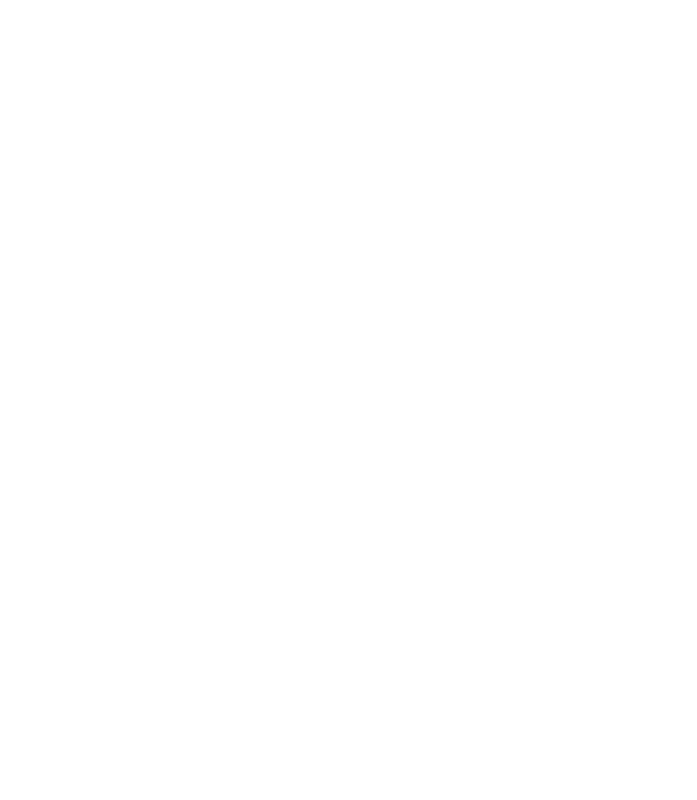
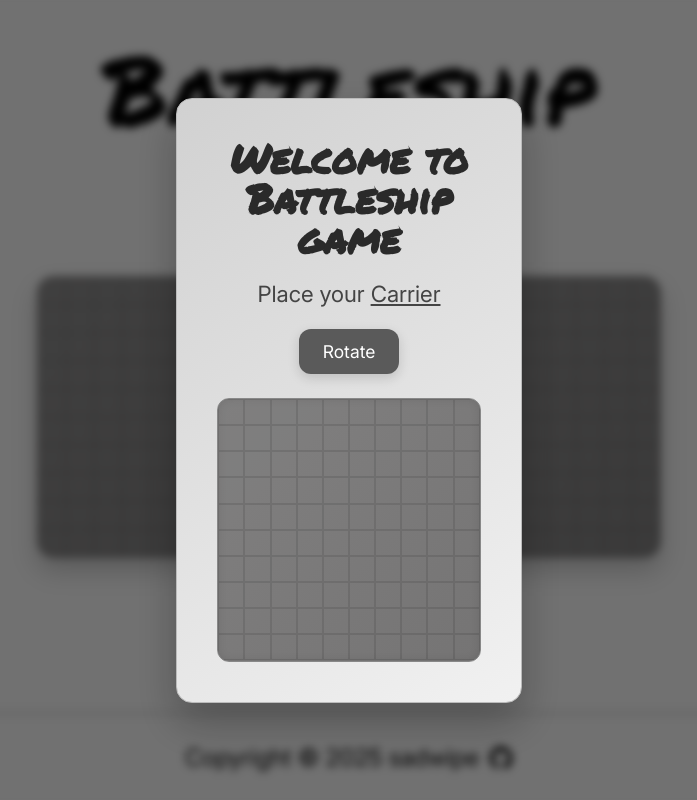
Before and after one commit to sadwipe/Battleship, a website built with webpack: page src/index.html in a window 1280 px wide. Shown: the whole page, without its empty margins (291-988 px from the left). Built offline with nearby package versions, Linux system fonts and the light colour scheme.

Commit message:
Created the UI without any events

```diff
--- a/src/index.html
+++ b/src/index.html
@@ -5,5 +5,42 @@
     <meta name="viewport" content="width=device-width, initial-scale=1.0" />
     <title>Battleship</title>
   </head>
-  <body></body>
+  <body>
+    <div class="header">
+      <div class="title">Battleship</div>
+    </div>
+    <div class="content">
+      <div class="board-container">
+        <div class="board player"></div>
+        <div class="board computer"></div>
+      </div>
+    </div>
+    <div class="footer">
+      <div class="footer-text">
+        Copyright © 2025 sadwipe
+        <svg
+          class="github-logo"
+          stroke="currentColor"
+          fill="currentColor"
+          stroke-width="0"
+          viewBox="0 0 496 512"
+          height="1em"
+          width="1em"
+          xmlns="http://www.w3.org/2000/svg"
+        >
+          <path
+            d="M165.9 397.4c0 2-2.3 3.6-5.2 3.6-3.3.3-5.6-1.3-5.6-3.6 0-2 2.3-3.6 5.2-3.6 3-.3 5.6 1.3 5.6 3.6zm-31.1-4.5c-.7 2 1.3 4.3 4.3 4.9 2.6 1 5.6 0 6.2-2s-1.3-4.3-4.3-5.2c-2.6-.7-5.5.3-6.2 2.3zm44.2-1.7c-2.9.7-4.9 2.6-4.6 4.9.3 2 2.9 3.3 5.9 2.6 2.9-.7 4.9-2.6 4.6-4.6-.3-1.9-3-3.2-5.9-2.9zM244.8 8C106.1 8 0 113.3 0 252c0 110.9 69.8 205.8 169.5 239.2 12.8 2.3 17.3-5.6 17.3-12.1 0-6.2-.3-40.4-.3-61.4 0 0-70 15-84.7-29.8 0 0-11.4-29.1-27.8-36.6 0 0-22.9-15.7 1.6-15.4 0 0 24.9 2 38.6 25.8 21.9 38.6 58.6 27.5 72.9 20.9 2.3-16 8.8-27.1 16-33.7-55.9-6.2-112.3-14.3-112.3-110.5 0-27.5 7.6-41.3 23.6-58.9-2.6-6.5-11.1-33.3 2.6-67.9 20.9-6.5 69 27 69 27 20-5.6 41.5-8.5 62.8-8.5s42.8 2.9 62.8 8.5c0 0 48.1-33.6 69-27 13.7 34.7 5.2 61.4 2.6 67.9 16 17.7 25.8 31.5 25.8 58.9 0 96.5-58.9 104.2-114.8 110.5 9.2 7.9 17 22.9 17 46.4 0 33.7-.3 75.4-.3 83.6 0 6.5 4.6 14.4 17.3 12.1C428.2 457.8 496 362.9 496 252 496 113.3 383.5 8 244.8 8zM97.2 352.9c-1.3 1-1 3.3.7 5.2 1.6 1.6 3.9 2.3 5.2 1 1.3-1 1-3.3-.7-5.2-1.6-1.6-3.9-2.3-5.2-1zm-10.8-8.1c-.7 1.3.3 2.9 2.3 3.9 1.6 1 3.6.7 4.3-.7.7-1.3-.3-2.9-2.3-3.9-2-.6-3.6-.3-4.3.7zm32.4 35.6c-1.6 1.3-1 4.3 1.3 6.2 2.3 2.3 5.2 2.6 6.5 1 1.3-1.3.7-4.3-1.3-6.2-2.2-2.3-5.2-2.6-6.5-1zm-11.4-14.7c-1.6 1-1.6 3.6 0 5.9 1.6 2.3 4.3 3.3 5.6 2.3 1.6-1.3 1.6-3.9 0-6.2-1.4-2.3-4-3.3-5.6-2z"
+          ></path>
+        </svg>
+      </div>
+    </div>
+    <div class="modal">
+      <div class="modal-content">
+        <div class="modal-title">Welcome to Battleship game</div>
+        <div class="description">Place your <u>Carrier</u></div>
+        <button class="rotate">Rotate</button>
+        <div class="board build"></div>
+      </div>
+    </div>
+  </body>
 </html>
--- a/src/index.js
+++ b/src/index.js
@@ -0,0 +1,7 @@
+import './styles/reset.css';
+import './styles/fonts.css';
+import './styles/style.css';
+
+import init from './js/init';
+
+init();
--- /dev/null
+++ b/src/js/init.js
@@ -0,0 +1,5 @@
+import renderBoards from './utils/populateBoards';
+
+export default function init() {
+  renderBoards();
+}
--- /dev/null
+++ b/src/js/utils/populateBoards.js
@@ -0,0 +1,11 @@
+export default function populateBoards() {
+  const boards = document.querySelectorAll('.board');
+
+  boards.forEach((board) => {
+    for (let i = 0; i < 100; i++) {
+      const cell = document.createElement('div');
+      cell.classList.add('cell');
+      board.appendChild(cell);
+    }
+  });
+}
--- /dev/null
+++ b/src/styles/fonts.css
@@ -0,0 +1,12 @@
+@font-face {
+  font-family: 'PermanentMarker';
+  src: url('../assets/fonts/PermanentMarker-Regular.ttf') format('truetype');
+  font-style: normal;
+}
+
+@font-face {
+  font-family: 'Inter';
+  src: url('../assets/fonts/Inter-VariableFont_opsz\,wght.ttf')
+    format('truetype');
+  font-style: normal;
+}
--- /dev/null
+++ b/src/styles/reset.css
@@ -0,0 +1,110 @@
+/* http://meyerweb.com/eric/tools/css/reset/ */
+/* v1.0 | 20080212 */
+
+html,
+body,
+div,
+span,
+applet,
+object,
+iframe,
+h1,
+h2,
+h3,
+h4,
+h5,
+h6,
+p,
+blockquote,
+pre,
+a,
+abbr,
+acronym,
+address,
+big,
+cite,
+code,
+del,
+dfn,
+em,
+font,
+img,
+ins,
+kbd,
+q,
+s,
+samp,
+small,
+strike,
+strong,
+sub,
+sup,
+tt,
+var,
+b,
+u,
+i,
+center,
+dl,
+dt,
+dd,
+ol,
+ul,
+li,
+fieldset,
+form,
+label,
+legend,
+table,
+caption,
+tbody,
+tfoot,
+thead,
+tr,
+th,
+td {
+  margin: 0;
+  padding: 0;
+  border: 0;
+  outline: 0;
+  font-size: 100%;
+  vertical-align: baseline;
+  background: transparent;
+}
+body {
+  line-height: 1;
+}
+ol,
+ul {
+  list-style: none;
+}
+blockquote,
+q {
+  quotes: none;
+}
+blockquote:before,
+blockquote:after,
+q:before,
+q:after {
+  content: '';
+  content: none;
+}
+
+/* remember to define focus styles! */
+:focus {
+  outline: 0;
+}
+
+/* remember to highlight inserts somehow! */
+ins {
+  text-decoration: none;
+}
+del {
+  text-decoration: line-through;
+}
+
+/* tables still need 'cellspacing="0"' in the markup */
+table {
+  border-collapse: collapse;
+  border-spacing: 0;
+}
--- /dev/null
+++ b/src/styles/style.css
@@ -0,0 +1,204 @@
+:root {
+  --background-color: #e2e2e2; /* Light gray background */
+  --board-bg-gradient: linear-gradient(135deg, #838282, #777676);
+  --board-border-color: #888;
+  --board-shadow: 0 12px 25px rgba(0, 0, 0, 0.2);
+  --cell-bg: rgba(77, 74, 74, 0.05);
+  --cell-hover-bg: rgba(190, 188, 188, 0.15);
+  --cell-border: rgba(0, 0, 0, 0.1);
+  --title-font: 'PermanentMarker';
+  --text-font: 'Inter';
+  --button-bg: #5a5a5a;
+  --button-bg-hover: #4a4a4a;
+  --button-text: #ffffff;
+  --button-shadow: 0 4px 12px rgba(0, 0, 0, 0.15);
+  --button-border-radius: 12px;
+}
+
+* {
+  box-sizing: border-box;
+}
+
+*,
+*::before,
+*::after {
+  box-sizing: inherit;
+}
+
+html {
+  box-sizing: border-box;
+  font-size: 16px;
+  -webkit-text-size-adjust: 100%;
+  width: 100%;
+}
+
+body {
+  min-height: 100vh;
+  background-color: var(--background-color);
+  display: flex;
+  flex-direction: column;
+}
+
+.content {
+  margin-top: 100px;
+  flex: 1;
+  display: flex;
+  justify-content: center;
+}
+
+.board-container {
+  display: flex;
+  gap: 60px;
+}
+
+.board {
+  display: grid;
+  height: 22vw;
+  aspect-ratio: 1;
+  grid-template-columns: repeat(10, 1fr);
+  grid-template-rows: repeat(10, 1fr);
+  background: var(--board-bg-gradient);
+  border-radius: 16px;
+  box-shadow: var(--board-shadow);
+  overflow: hidden;
+  border: 1px solid var(--board-border-color);
+}
+
+.player {
+  user-select: none;
+  pointer-events: none;
+}
+
+.cell {
+  border: 1px solid var(--cell-border);
+  background-color: var(--cell-bg);
+  transition:
+    background-color 0.2s ease,
+    transform 0.2s ease;
+}
+
+.cell:hover {
+  background-color: var(--cell-hover-bg);
+  transform: scale(1.03);
+  cursor: pointer;
+}
+
+.header {
+  display: flex;
+  align-items: center;
+  justify-content: center;
+  padding: 40px;
+}
+
+.title {
+  font-size: 6rem;
+  font-family: var(--title-font), sans-serif;
+}
+
+.footer {
+  display: flex;
+  align-items: center;
+  justify-content: center;
+  padding: 30px;
+  box-shadow: 0 -5px 10px -5px rgba(0, 0, 0, 0.2);
+  transition: box-shadow 0.3s ease;
+}
+
+.footer-text {
+  font-size: 1.5rem;
+  display: flex;
+  align-items: center;
+  gap: 10px;
+  justify-content: center;
+  font-family: var(--text-font), sans-serif;
+}
+
+.github-logo {
+  cursor: pointer;
+  transition: 0.5s ease;
+}
+
+.github-logo:hover {
+  scale: 1.1;
+}
+
+.modal {
+  position: fixed;
+  z-index: 10;
+  left: 0;
+  top: 0;
+  width: 100%;
+  height: 100%;
+  background-color: rgba(0, 0, 0, 0.5); /* Slightly darker overlay */
+  display: flex;
+  align-items: center;
+  justify-content: center;
+  backdrop-filter: blur(4px); /* Subtle blur effect */
+}
+
+.modal-content {
+  background: linear-gradient(145deg, #d1d1d1, #f1f1f1);
+  padding: 40px;
+  border-radius: 16px;
+  border: 1px solid #bbb;
+  width: 27%;
+  display: flex;
+  flex-direction: column;
+  align-items: center;
+  gap: 24px;
+  font-family: var(--text-font), sans-serif;
+  box-shadow: 0 20px 40px rgba(0, 0, 0, 0.25);
+  animation: fadeIn 0.3s ease-out;
+}
+
+.modal-title {
+  font-family: var(--title-font);
+  font-size: 2.5rem;
+  font-weight: bold;
+  color: #2a2a2a;
+  text-align: center;
+}
+
+.description {
+  font-size: 1.4rem;
+  color: #444;
+  text-align: center;
+}
+
+.rotate {
+  padding: 12px 24px;
+  background-color: var(--button-bg);
+  color: var(--button-text);
+  font-family: var(--text-font);
+  font-size: 1.1rem;
+  border: none;
+  border-radius: var(--button-border-radius);
+  box-shadow: var(--button-shadow);
+  transition:
+    background-color 0.3s ease,
+    transform 0.2s ease;
+  cursor: pointer;
+  text-align: center;
+  display: inline-flex;
+  align-items: center;
+  justify-content: center;
+}
+
+.rotate:hover {
+  background-color: var(--button-bg-hover);
+  transform: translateY(-2px);
+}
+
+.rotate:active {
+  transform: translateY(0);
+  box-shadow: 0 2px 6px rgba(0, 0, 0, 0.2);
+}
+
+.board.build {
+  width: 100%;
+  height: auto;
+  aspect-ratio: 1;
+  border-radius: 12px;
+  border: 1px solid var(--board-border-color);
+  box-shadow: inset 0 0 10px rgba(0, 0, 0, 0.1);
+}
```
Also changed, not shown: src/js/models/tests/Player.test.js (+3 -3 lines), src/assets/fonts/Inter-VariableFont_opsz,wght.ttf (added), src/assets/fonts/PermanentMarker-Regular.ttf (added).
